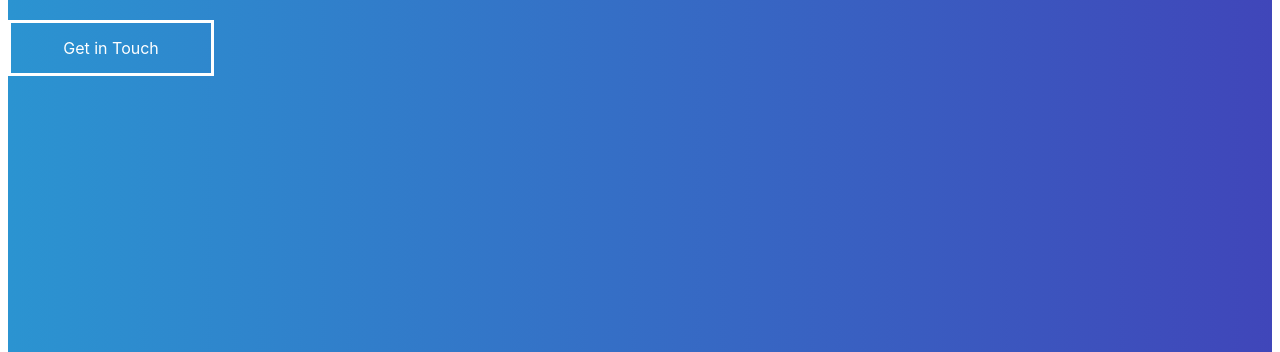
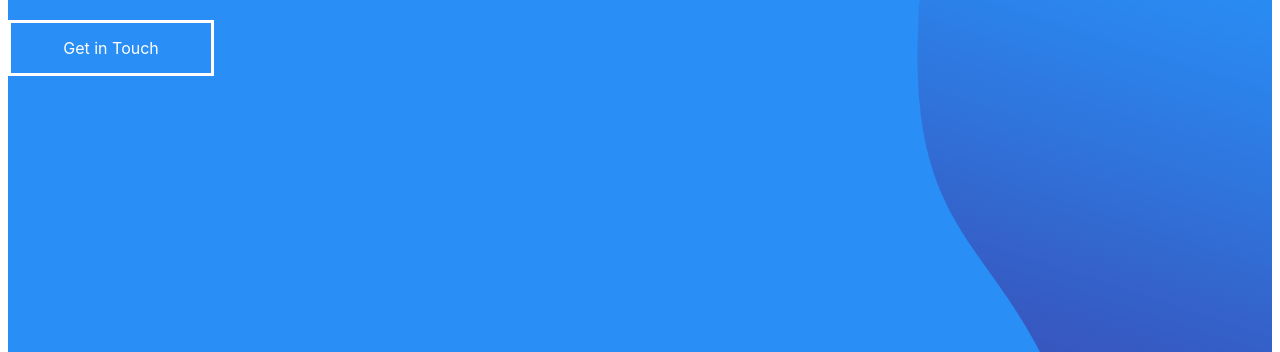
Before and after one commit to khy97/huiyeon5.github.io, a Gatsby site: page / in a window 1280 px wide. Shown: the part 417-769 px from the top of the page. Built offline with nearby package versions, Linux system fonts and the light colour scheme; Gatsby itself is replaced by a stand-in of ours.

Commit message:
New Background

```diff
--- a/src/components/Landing.css
+++ b/src/components/Landing.css
@@ -1,3 +1,10 @@
+.backgroundLanding {
+    background-image: url('../images/test-bg.png');
+    background-size: cover;
+    background-position: top center;
+    background-color: #298ef6;
+}
+
 .landingIcon {
     cursor: pointer;
     transition: all 0.3s ease;
--- a/src/components/Landing.js
+++ b/src/components/Landing.js
@@ -16,7 +16,7 @@ export default function Landing({imageMap}) {
     return (
         <section style={{height:`100vh`, width:`calc(100vw - (100vw - 100%))`,  position:`relative`, overflowY:`hidden`}}>
             {/* <Img fluid={imageMap['landing.jpg']} style={{position:`absolute`, width:`100%`, height:`100%`}}/> */}
-            <div style={{position:`absolute`, background:`linear-gradient(90deg, rgba(20,136,204,0.9), rgba(43,50,178,0.9))`, width:`100%`, height:`100%`}}>
+            <div className="backgroundLanding" style={{position:`absolute`, width:`100%`, height:`100%`}}>
                 <animated.div style={{...props, display:`flex`, flexDirection:`column`, justifyContent:`center`, height:`100%`, position:`relative`}}>
                     <div style={{position:`relative`, display:`flex`, flexDirection:`column`, justifyContent:`center`, height:`100%`}} className="container">
                         <h1 style={{color:`white`, fontFamily:`-apple-system,BlinkMacSystemFont,"Segoe UI",Roboto,"Helvetica Neue",Arial,sans-serif,"Apple Color Emoji","Segoe UI Emoji","Segoe UI Symbol","Noto Color Emoji"`, wordWrap:`normal`, margin:0, padding:0, marginBottom:`1.45rem`, fontWeight:`bold`, textRendering:`optimizeLegibility`, fontSize:`2.25rem`, lineHeight:1.1}}>Huiyeon Kim ; Developer, Tech Enthusiast and a Writer ;</h1>
```
Also changed, not shown: src/images/test-bg.png (added).
